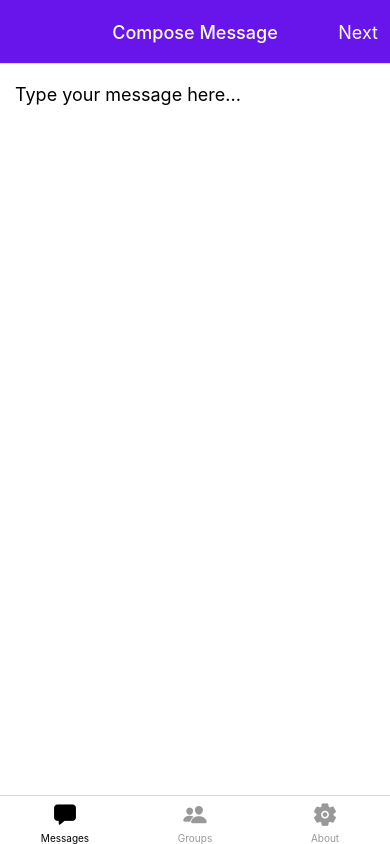
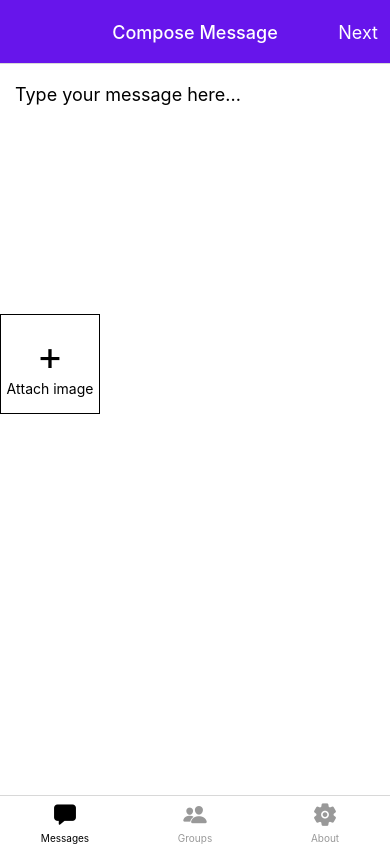
Before and after one commit to jhoughtelling/touch-base, a React Native app in the folder src/: screen /ComposeMessage in a window 390 px wide. Built offline with nearby package versions, Linux system fonts and the light colour scheme.

Commit message:
Added ability to add images to a message

```diff
--- /dev/null
+++ b/src/models/Message.tsx
@@ -0,0 +1,4 @@
+export type Message = {
+  text: string;
+  images: string[];
+};
--- a/src/package.json
+++ b/src/package.json
@@ -32,7 +32,8 @@
     "react-native-screens": "~3.10.1",
     "react-native-web": "0.17.1",
     "react-navigation-header-buttons": "^9.0.1",
-    "expo-modules-core": "~0.6.3"
+    "expo-modules-core": "~0.6.3",
+    "expo-image-picker": "~12.0.1"
   },
   "devDependencies": {
     "@babel/core": "^7.12.9",
--- a/src/routes/MessageStack.tsx
+++ b/src/routes/MessageStack.tsx
@@ -5,11 +5,12 @@ import ComposeMessageView from "../screens/ComposeMessageView";
 import SelectGroupsView from "../screens/SelectGroupsView";
 import SelectContactsView from "../screens/SelectContactsView";
 import { globalHeaderStyle } from "../styles/Global";
+import { Message } from "../models/Message";
 
 export type StackParamList = {
   ComposeMessage: {};
-  SelectGroups: { nextAction?(): void; message: string };
-  SelectContacts: { nextAction?(): void; message: string; groups: Group[] };
+  SelectGroups: { nextAction?(): void; message: Message };
+  SelectContacts: { nextAction?(): void; message: Message; groups: Group[] };
 };
 
 const Stack = createNativeStackNavigator<StackParamList>();
--- a/src/screens/ComposeMessageView.tsx
+++ b/src/screens/ComposeMessageView.tsx
@@ -1,10 +1,13 @@
 import React, { useEffect } from "react";
-import { TextInput, SafeAreaView, View, TouchableWithoutFeedback, Keyboard } from "react-native";
+import { TextInput, SafeAreaView, View, TouchableWithoutFeedback, Keyboard, Pressable, Text, Image } from "react-native";
 import { globalStyles } from "../styles/Global";
 import { NativeStackNavigationProp } from "@react-navigation/native-stack";
 import { StackParamList } from "../routes/MessageStack";
 import HeaderButton from "../components/HeaderButton";
 import { RouteProp } from "@react-navigation/native";
+import * as ImagePicker from "expo-image-picker";
+import { ImageInfo } from "expo-image-picker";
+import FileSystem from "expo-file-system";
 
 type ComposeMessageViewProps = {
   navigation: NativeStackNavigationProp<StackParamList, "ComposeMessage">;
@@ -13,10 +16,11 @@ type ComposeMessageViewProps = {
 
 const ComposeMessageView = ({ navigation }: ComposeMessageViewProps) => {
   const [message, setMessage] = React.useState("");
+  const [images, setImages] = React.useState(new Array<string>());
 
   const selectGroups = () => {
     Keyboard.dismiss();
-    navigation.push("SelectGroups", { message: message.trim() });
+    navigation.push("SelectGroups", { message: { text: message.trim(), images: images } });
   };
 
   useEffect(() => {
@@ -25,17 +29,55 @@ const ComposeMessageView = ({ navigation }: ComposeMessageViewProps) => {
     });
   }, [message]);
 
+  const attachImages = async () => {
+    let result = await ImagePicker.launchImageLibraryAsync({
+      mediaTypes: ImagePicker.MediaTypeOptions.All,
+      quality: 1,
+    });
+
+    if (!result.cancelled) {
+      const imageInfo = result as ImageInfo;
+      setImages((current) => [...current, imageInfo.uri]);
+    }
+  };
+
+  const removeImage = async (uri: string) => {
+    setImages((current) => current.filter((c) => c != uri));
+  };
+
   return (
     <SafeAreaView style={globalStyles.container}>
       <TextInput
-        style={globalStyles.multiLineInput}
+        style={[globalStyles.multiLineInput, { minHeight: 250 }]}
         placeholder="Type your message here..."
         onChangeText={setMessage}
         value={message}
         multiline={true}
       />
       <TouchableWithoutFeedback onPress={Keyboard.dismiss}>
-        <View style={{ flex: 1, backgroundColor: "#fff" }}></View>
+        <View style={{ flex: 1, backgroundColor: "#fff" }}>
+          <View style={{ flexDirection: "row" }}>
+            {images.map((i) => (
+              <Pressable key={i} onPress={() => removeImage(i)}>
+                <Image source={{ uri: i }} style={{ borderWidth: 1, borderColor: "black", width: 100, height: 100 }} />
+              </Pressable>
+            ))}
+            <Pressable
+              onPress={attachImages}
+              style={{
+                borderWidth: 1,
+                borderColor: "black",
+                width: 100,
+                height: 100,
+                justifyContent: "center",
+                alignItems: "center",
+              }}
+            >
+              <Text style={{ fontSize: 40 }}>+</Text>
+              <Text>Attach image</Text>
+            </Pressable>
+          </View>
+        </View>
       </TouchableWithoutFeedback>
     </SafeAreaView>
   );
--- a/src/screens/SelectContactsView.tsx
+++ b/src/screens/SelectContactsView.tsx
@@ -3,16 +3,17 @@ import { Ionicons } from "@expo/vector-icons";
 import { NativeStackNavigationProp } from "@react-navigation/native-stack";
 import { RouteProp } from "@react-navigation/native";
 import { Text, SafeAreaView, View, Pressable, SectionList } from "react-native";
-import * as SMS from "expo-sms";
 import { Group } from "../models/Group";
 import { StackParamList } from "../routes/MessageStack";
 import { Constants, globalStyles } from "../styles/Global";
 import { Contact } from "../models/Contact";
 import HeaderButton from "../components/HeaderButton";
+import { Message } from "../models/Message";
+import SMSProxy from "../utils/SMSProxy";
 
 type SelectContactsViewProps = {
   navigation: NativeStackNavigationProp<StackParamList, "SelectContacts">;
-  route: RouteProp<{ params: { message: string; groups: Group[] } }, "params">;
+  route: RouteProp<{ params: { message: Message; groups: Group[] } }, "params">;
 };
 
 const SelectContactsView = ({ navigation, route }: SelectContactsViewProps) => {
@@ -45,21 +46,15 @@ const SelectContactsView = ({ navigation, route }: SelectContactsViewProps) => {
     setGroups([...groups]);
   };
 
-  const updateMessageParams = (message: Readonly<string>, contact: Contact) => {
-    return message
-      .replaceAll("@firstName", contact.firstName)
-      .replaceAll("@lastName", contact.lastName)
-      .replaceAll("@nickName", contact.nickName ?? "");
-  };
+  const sendMessage = async () => {
+    const smsProxy = new SMSProxy();
 
-  const sendMessage = async () => {
-    let available = await SMS.isAvailableAsync();
+    let available = await smsProxy.isSmSAvailableAsync();
     if (available) {
       for (let i = 0; i < groups.length; i++) {
         for (let j = 0; j < groups[i].data.length; j++) {
           if (groups[i].data[j].selected) {
-            const message = updateMessageParams(route.params.message, groups[i].data[j]);
-            await SMS.sendSMSAsync(groups[i].data[j].phone, message);
+            await smsProxy.sendMessageAsync(groups[i].data[j], route.params.message);
           }
         }
       }
@@ -85,6 +80,7 @@ const SelectContactsView = ({ navigation, route }: SelectContactsViewProps) => {
           <Pressable onPress={() => toggleContactSelection(item)}>
             <View style={globalStyles.item}>
               {item.selected && <Ionicons name="checkmark-circle-sharp" size={20} color={Constants.secondaryColor} />}
+              {!item.selected && <Text style={{ width: 20 }} />}
               <Text style={globalStyles.itemText}>
                 &nbsp; {item.lastName}, {item.firstName}
               </Text>
--- a/src/screens/SelectGroupsView.tsx
+++ b/src/screens/SelectGroupsView.tsx
@@ -8,10 +8,11 @@ import { StackParamList } from "../routes/MessageStack";
 import { Constants, globalStyles } from "../styles/Global";
 import HeaderButton from "../components/HeaderButton";
 import Repository from "../utils/Repository";
+import { Message } from "../models/Message";
 
 type SelectGroupsViewProps = {
   navigation: NativeStackNavigationProp<StackParamList, "SelectGroups">;
-  route: RouteProp<{ params: { nextAction(): void; message: string } }, "params">;
+  route: RouteProp<{ params: { nextAction(): void; message: Message } }, "params">;
 };
 
 const SelectGroupsView = ({ navigation, route }: SelectGroupsViewProps) => {
@@ -29,7 +30,7 @@ const SelectGroupsView = ({ navigation, route }: SelectGroupsViewProps) => {
   const selectContacts = () => {
     navigation.navigate("SelectContacts", {
       message: route.params.message,
-      groups: groups.filter(g => g.selected),
+      groups: groups.filter((g) => g.selected),
     });
   };
 
@@ -46,6 +47,7 @@ const SelectGroupsView = ({ navigation, route }: SelectGroupsViewProps) => {
           <Pressable onPress={() => toggleGroupSelection(item)}>
             <View style={globalStyles.item}>
               {item.selected && <Ionicons name="checkmark-circle-sharp" size={20} color={Constants.secondaryColor} />}
+              {!item.selected && <Text style={{ width: 20 }} />}
               <Text style={globalStyles.itemText}>&nbsp; {item.name}</Text>
             </View>
           </Pressable>
--- a/src/styles/Global.tsx
+++ b/src/styles/Global.tsx
@@ -63,10 +63,12 @@ export const globalStyles = StyleSheet.create({
     borderColor: "#ddd",
     borderBottomWidth: 1,
     backgroundColor: "#fff",
+    alignItems: "center",
   },
   itemText: {
     fontSize: 16,
     width: "100%",
+    height: 22,
   },
   arrowButton: {
     fontSize: 18,
--- /dev/null
+++ b/src/utils/SMSProxy.ts
@@ -0,0 +1,31 @@
+import * as SMS from "expo-sms";
+import { SMSAttachment } from "expo-sms";
+import { Contact } from "../models/Contact";
+import { Message } from "../models/Message";
+
+class SMSProxy {
+  public async isSmSAvailableAsync() {
+    return await SMS.isAvailableAsync();
+  }
+
+  public async sendMessageAsync(contact: Contact, message: Message) {
+    const text = this.updateMessageParams(message.text, contact);
+    const attachments = new Array<SMSAttachment>();
+    for (let i = 0; i < message.images.length; i++) {
+      let uri = message.images[i];
+      let filename = uri.substring(uri.lastIndexOf("/") + 1);
+      let mimeType = `image/${filename.substring(filename.lastIndexOf(".") + 1)}`;
+      attachments.push({ uri, filename, mimeType });
+    }
+    await SMS.sendSMSAsync(contact.phone, text, { attachments });
+  }
+
+  private updateMessageParams(message: Readonly<string>, contact: Contact) {
+    return message
+      .replaceAll("@firstName", contact.firstName ?? "")
+      .replaceAll("@lastName", contact.lastName ?? "")
+      .replaceAll("@nickName", contact.nickName ?? "");
+  }
+}
+
+export default SMSProxy;
```
Also changed, not shown: 1 other file (tests, documents, lock files or other folders).
